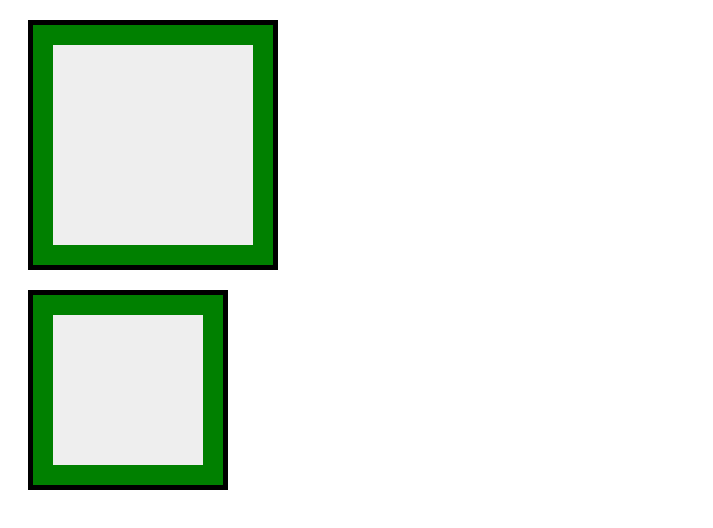
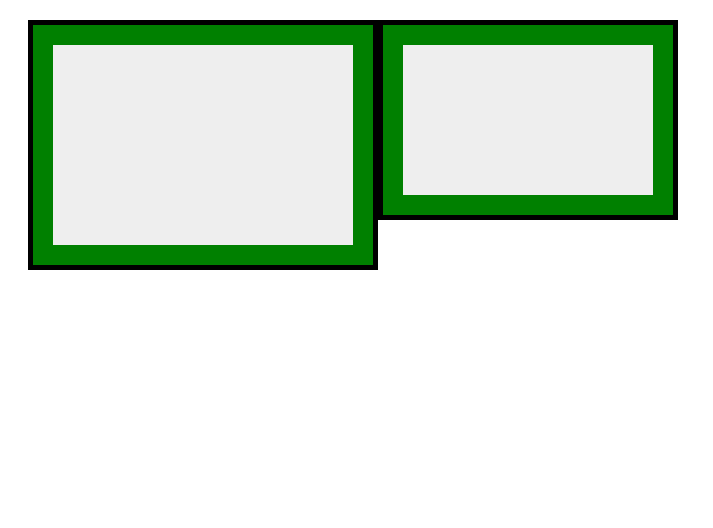
Before and after one commit to gldkru/html-lessons, a plain HTML site: page index.html in a window 1280 px wide. Shown: the whole page, without its empty margins (0-713 px from the left). Drawn offline with Linux system fonts and the light colour scheme.

Commit message:
Example 2

```diff
--- a/styles.css
+++ b/styles.css
@@ -1,10 +1,22 @@
+.container {
+	display: flex;
+	width: 600px;
+
+	/* flex-direction: row; */
+	/* flex-wrap: nowrap; */
+
+	/* For presentation */
+	margin: 20px;
+}
+
 .block {
-	width: 200px;
+	width: 50%;
 	height: 200px;
 	border: 5px solid;
 	padding: 20px;
-	margin: 20px;
 	background: green;
+
+	flex-shrink: 0;
 }
 
 .block-content-box {
```
